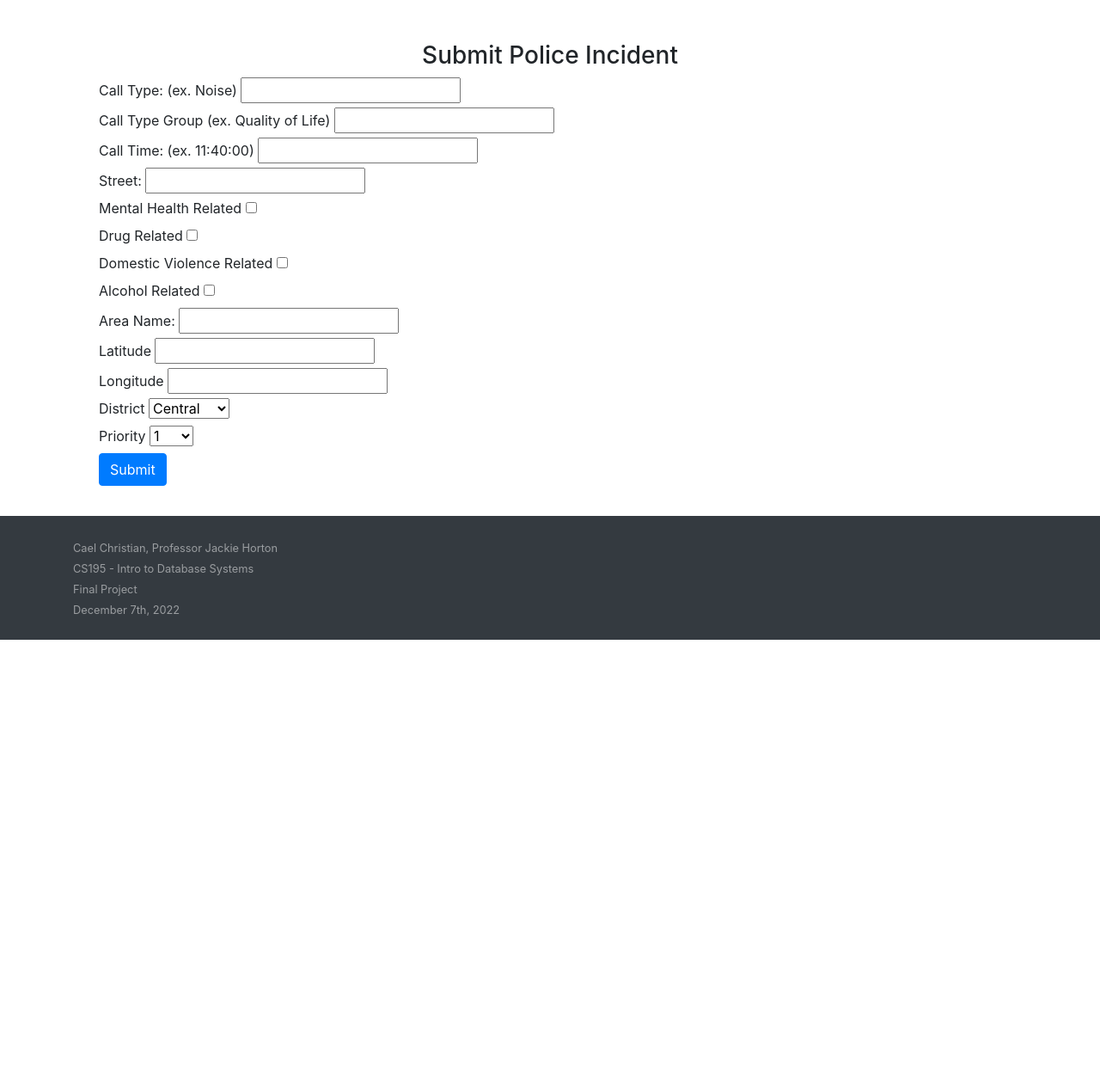
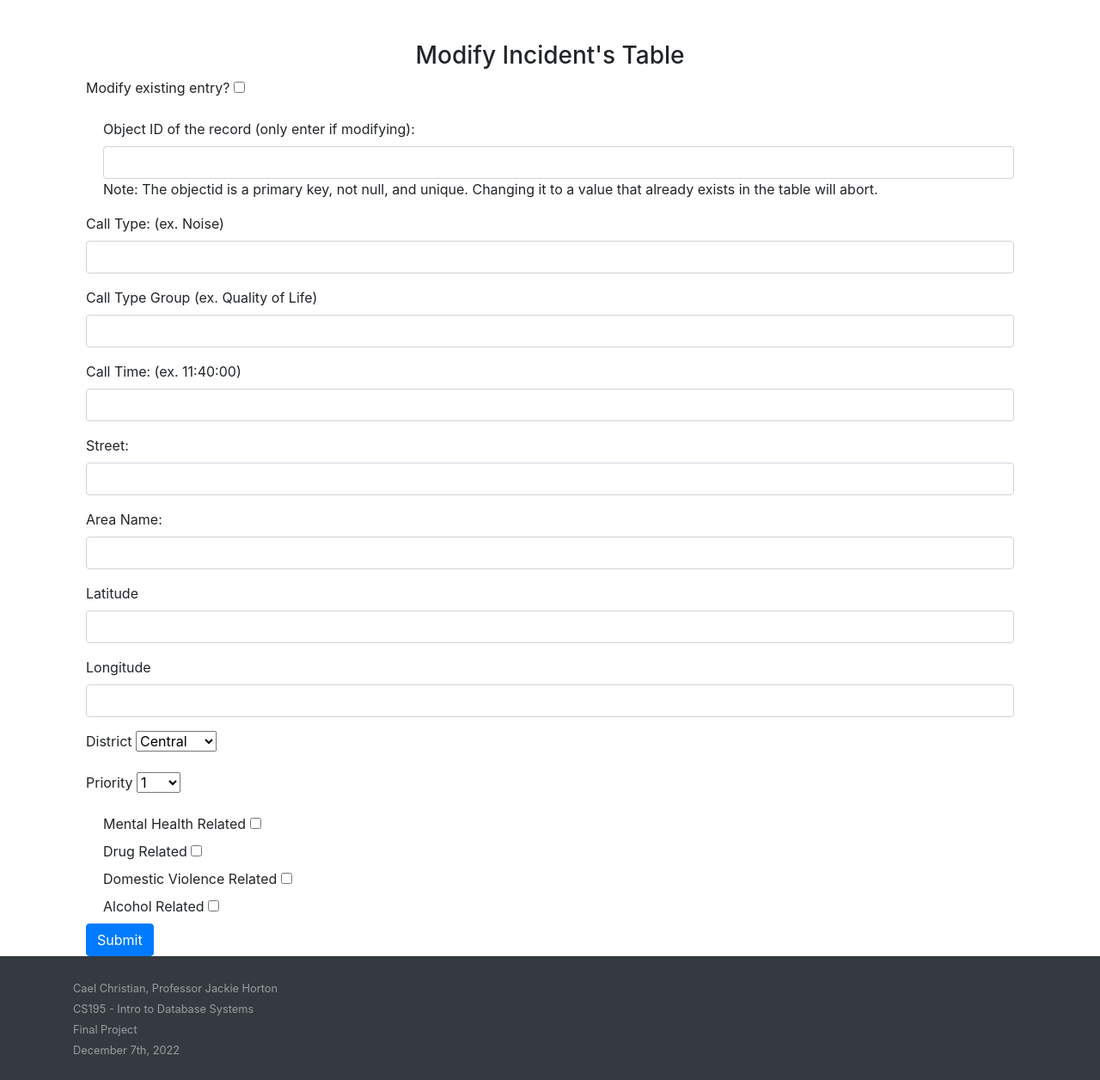
Before and after one commit to caelchristian/BPD-Mapper-Visualizer, a Flask app: page /incident_form in a window 1280 px wide. Shown: the part 56-1312 px from the top of the page at 86% size. Before the commit the page ends 800 px from the top, so only its background shows below. Run offline with Flask 2, Linux system fonts and the light colour scheme; some libraries are stand-ins or nearby versions.

Commit message:
getting somewhere

```diff
--- a/final/templates/incident_form.html
+++ b/final/templates/incident_form.html
@@ -2,44 +2,137 @@
 {% block title %}Home{% endblock %}
 {% block content %}
 <div class="container pt-md-5">
+    <form method="POST">
+        <div class="form-group">
+            <h3 class="text-center">Modify Incident's Table</h3>
+            <label for="modify">Modify existing entry?</label>
+            <input class="form-check-label" type="checkbox" name="modify">
+        </div>
+        <div class="form-check">
+            <label for="objectid">Object ID of the record (only enter if modifying):</label>
+            <input class="form-control" type="number" name="objectid">
+            <p>Note: The objectid is a primary key, not null, and unique.
+                Changing it to a value that already exists in the table will abort.</p>
 
-    <form method="POST">
-        <div class="container">
-            <div class="row align-items-start">
-                <div class="col">
-                    <h3 class="text-center">Submit Police Incident</h3>
+        </div>
+        <div class="form-group">
+            <label for="call_type">Call Type: (ex. Noise)</label>
+            <input class="form-control" type="text" name="call_type">
+        </div>
+        <div class="form-group">
+            <label for="call_type_group">Call Type Group (ex. Quality of Life)</label>
+            <input class="form-control" type="text" name="call_type_group">
+        </div>
+        <div class="form-group">
+            <label for="call_time">Call Time: (ex. 11:40:00)</label>
+            <input class="form-control" type="text" name="call_time">
+        </div>
+        <div class="form-group">
+            <label>Street:</label>
+            <input class="form-control" type="text" name="street">
+        </div>
 
-                    <label>Call Type: (ex. Noise)</label>
-                    <input type="text" name="call_type"><br>
+            <!-- <label for = "call_origin">Call Origin:</label>
+                        911 <input type="radio" name="call_origin" value = "911">
+                        In Person <input type="radio" name="call_origin" value = "in_person">
+                        Officer/Radio <input type="radio" name="call_origin" value = "officer_radio">
+                        Online Report <input type="radio" name="call_origin" value = "online">
+                        Phone <input type="radio" name="call_origin" value = "phone">
+                        Unknown <input type="radio" name="call_origin" value = "Unknown"> -->
 
-                    <label for = "call_type_group">Call Type Group (ex. Quality of Life)</label>
-                    <input type="text" name="call_type_group"><br>
+        <div class="form-group">
+            <label for="areaname">Area Name: </label>
+            <input class="form-control" type="text" name="areaname">
+        </div>
 
-                    <label for = "call_time">Call Time: (ex. 11:40:00)</label>
-                    <input type="text" name="call_time"><br>
+        <div class="form-group">
+            <label for="latitude">Latitude</label>
+            <input class="form-control" type="text" name="latitude">
+        </div>
 
-                    <label>Street:</label>
-                    <input type="text" name="street"><br>
+        <div class="form-group">
+            <label for="longitude">Longitude</label>
+            <input class="form-control" type="text" name="longitude">
+        </div>
+        <!-- <label for = "date">Date of incident: </label>
+                <input type="date" name="date"> -->
+        <div class="form-group">
+            <label for="district">District</label>
+            <select name="district">
+                <option value="Central">Central</option>
+                <option value="East">East</option>
+                <option value="North">North</option>
+                <option value="South">South</option>
+                <option value="unknown">Unknown</option>
+            </select>
+        </div>
+        <div class="form-group">
+        <label for="priority">Priority</label>
+        <select name="priority">
+            <option name="priority" value="1">1
+            <option name="priority" value="2">2
+            <option name="priority" value="3">3
+            <option name="priority" value="NA">N/A
+        </select>
+        </div>
 
-                    <!-- <label for = "call_origin">Call Origin:</label><br>
-                        911 <input type="radio" name="call_origin" value = "911"><br>
-                        In Person <input type="radio" name="call_origin" value = "in_person"><br>
-                        Officer/Radio <input type="radio" name="call_origin" value = "officer_radio"><br>
-                        Online Report <input type="radio" name="call_origin" value = "online"><br>
-                        Phone <input type="radio" name="call_origin" value = "phone"><br>
-                        Unknown <input type="radio" name="call_origin" value = "Unknown"><br><br> -->
+        <div class="form-check">
+            <label>Mental Health Related</label>
+            <input class="form-check-label" type="checkbox" name="mental_health_related">
+        </div>
+        <div class="form-check">
+            <label>Drug Related</label>
+            <input class="form-check-label" type="checkbox" name="drug_related">
+        </div>
 
-                    <label>Mental Health Related</label>
-                    <input type="checkbox" name="mental_health_related"><br>
+        <div class="form-check">
+            <label>Domestic Violence Related</label>
+            <input class="form-check-label" type="checkbox" name="dv_related">
+        </div>
+        <div class="form-check">
+            <label for="alcohol_related">Alcohol Related </label>
+            <input class="form-check-label" type="checkbox" name="alcohol_related">
+        </div>
 
-                    <label>Drug Related</label>
-                    <input type="checkbox" name="drug_related"><br>
+        <button type="submit" class="btn btn-primary" name="button">Submit</button>
+    </form>
+</div>
 
-                    <label>Domestic Violence Related</label>
-                    <input type="checkbox" name="dv_related"><br>
+{% endblock %}
 
-                    <label for = "alcohol_related">Alcohol Related </label>
-                    <input type="checkbox" name="alcohol_related"><br>
+
+
+<!-- DELETE LATER-->
+<!-- <div class="col">
+                        <label for = "objectid">Object ID of the record:</label>
+                        <input type="number" name="objectid">
+                        <p>Note: The objectid is a primary key, not null, and unique.
+                            As of now you cannot modify objectid for database integrity.</p>
+
+                        <label>Column to modify:</label>
+                        <select name = "column">
+                            <option value="incident_number">incident_number</option>
+                            <option value = "call_type">call_type</option>
+                            <option value="call_type_group">call_type_group</option>
+                            <option value = "call_time">call_time</option>
+                            <option value="street">street</option>
+                            <option value = "mental_health">mental_health</option>
+                            <option value="drug_related">drug_related</option>
+                            <option value="dv_related">dv_related</option>
+                            <option value="alcohol_related">alcohol_related</option>
+                            <option value="areaname">areaname</option>
+                            <option value="latitude">latitude</option>
+                            <option value="longitude">longitude</option>
+                            <option value="district">district</option>
+                            <option value="priority">priority</option>
+                        </select>
+
+                        <label for = "new_value">New Value:</label>
+                        <input type="text" name="new_value">
+
+                        <button type="submit" class="btn btn-primary" name="modify_button">Submit</button>
+                    </div> -->
+
 
 <!-- <label for= "area">Area: </label>
                         <select name = "area">
@@ -50,42 +143,4 @@
                             <option value = "e">E</option>
                             <option value = "airport">Airport</option>
                             <option value = "unknown">Unknown</option>
-                    </select><br> -->
-
-                    <label for = "area_name">Area Name: </label>
-                    <input type="text" name="area_name"><br>
-
-                    <label for = "latitude">Latitude</label>
-                    <input type="text" name="latitude"><br>
-
-                    <label for = "longitude">Longitude</label>
-                    <input type="text" name="longitude"><br>
-
-                    <!-- <label for = "date">Date of incident: </label>
-                    <input type="date" name="date"><br> -->
-
-                    <label for = "district">District</label>
-                        <select name = "district">
-                        <option value = "Central">Central</option>
-                        <option value = "East">East</option>
-                        <option value = "North">North</option>
-                        <option value = "South">South</option>
-                        <option value = "unknown">Unknown</option>
-                    </select><br>
-
-                    <label for = "priority">Priority</label>
-                    <select name = "priority">
-                        <option name="priority" value="1">1<br>
-                        <option name="priority" value="2">2<br>
-                        <option name="priority" value="3">3<br>
-                        <option name="priority" value="NA">N/A<br>
-                    </select><br>
-
-                    <button type="submit" class="btn btn-primary" name="button">Submit</button>
-
-                </div>
-            </div>
-        </div>
-    </form>
-</div>
-{% endblock %}
+                        </select> -->
--- a/final/views.py
+++ b/final/views.py
@@ -26,7 +26,46 @@ def get_password():
 @views.route('/incident_form', methods=['GET', 'POST'])
 def incident_form():
     table_name = "incidents"
+    modify = False
+    objectid = None
+    incident_number = None
+
     if request.method == 'POST':
+        conn = get_db_connection()
+        # User chooses to create new entry
+        if request.form.get("modify") == "on":
+            # user chose to modify a record
+            modify = True
+            # retrieve id
+            objectid = request.form.get("objectid")
+            if objectid:
+                # try to find record from objectid
+                res = conn.execute(f"""SELECT *
+                                    FROM incidents
+                                    WHERE objectid = {objectid}
+                                    """)
+
+                # if record exists
+                if res.fetchone():
+                    # grab incident_number
+                    res = conn.execute(f"""SELECT incident_number
+                                    FROM incidents
+                                    WHERE objectid = {objectid}
+                                    """)
+
+                    incident_number = res.fetchone()[0]
+
+                    # attempt to change column of record
+                    conn.execute(f"""
+                                    DELETE FROM incidents
+                                    WHERE objectid = {objectid}
+                                    """)
+                else:
+                    flash(f"Record could not be found with objectid = {objectid}", category="error")
+                    print("record not found")
+            else:
+                flash(f"Object ID must be specified for modifying existing entries.", category="error")
+
         any_none_values = False
         for key, val in request.form.items():
             # unchecked buttons are not keys in dict
@@ -35,20 +74,21 @@ def incident_form():
                 any_none_values = True
 
         if not any_none_values:
-            conn = get_db_connection()
-            res = conn.execute(f"""
+            # don't overwrite unique fields if modifying
+            if not modify:
+                res = conn.execute(f"""
                         SELECT MAX(objectid)
                         FROM {table_name}
                         """)
-            # max objectid+1 is new object id
-            objectid = str(int(res.fetchone()[0] + 1))
+                # max objectid+1 is new object id
+                objectid = str(int(res.fetchone()[0] + 1))
 
-            res = conn.execute(f"""
-                            SELECT MAX(incident_number)
-                            FROM {table_name}
-                            """)
-            # next incident number is max + 1
-            incident_number = str(int(res.fetchone()[0]) + 1)
+                res = conn.execute(f"""
+                                SELECT MAX(incident_number)
+                                FROM {table_name}
+                                """)
+                # next incident number is max + 1
+                incident_number = str(int(res.fetchone()[0]) + 1)
 
             call_type = request.form.get("call_type")
             call_type_group = request.form.get("call_type_group")
@@ -75,14 +115,12 @@ def incident_form():
             else:
                 alcohol_related = 0
 
-            areaname = request.form.get("area_name")
+            areaname = request.form.get("areaname")
             latitude = request.form.get("latitude")
             longitude = request.form.get("longitude")
             district = request.form.get("district")
             priority = request.form.get("priority")
 
-            # print(res.fetchall())
-            c = conn.cursor()
             conn.execute(f"INSERT INTO incidents VALUES (?,?,?,?,?,?,?,?,?,?,?,?,?,?,?)",
                 (objectid, incident_number, call_type,
                 call_type_group, call_time, street,
@@ -93,6 +131,7 @@ def incident_form():
             flash("Successfully inserted into table!", category="info")
         else:
             flash("One or more text box values are empty", category="error")
+        print("got here")
 
     return render_template("incident_form.html", user=current_user)
 
@@ -100,7 +139,60 @@ def incident_form():
 @views.route('/arrest_form', methods=['GET', 'POST'])
 def form():
     table_name = "arrests"
+    modify = False
+
+    # Column names
+    objectid = None
+    incident_number = None
+    # arrest_date = None
+    # gender = None
+    # race = None
+    # age = None
+    # charge = None
+    # most_serious = None
+    # felony = None
+    # violent = None
+    # category = None
+
+
+    modify = False
+    objectid = None
+
     if request.method == 'POST':
+        conn = get_db_connection()
+        # User chooses to create new entry
+        if request.form.get("modify") == "on":
+            # user chose to modify a record
+            modify = True
+            # retrieve id
+            objectid = request.form.get("objectid")
+            if objectid:
+                # try to find record from objectid
+                res = conn.execute(f"""SELECT *
+                                    FROM arrests
+                                    WHERE objectid = {objectid}
+                                    """)
+                # if record exists
+                if res.fetchone():
+                    # grab incident_number
+                    res = conn.execute(f"""SELECT incident_number
+                                    FROM incidents
+                                    WHERE objectid = {objectid}
+                                    """)
+
+                    incident_number = res.fetchone()[0]
+
+                    # attempt to change column of record
+                    conn.execute(f"""
+                                    DELETE FROM arrests
+                                    WHERE objectid = {objectid}
+                                    """)
+                else:
+                    flash(f"Record could not be found with objectid = {objectid}", category="error")
+                    print("record not found")
+            else:
+                flash(f"Object ID must be specified for modifying existing entries.", category="error")
+
         any_none_values = False
         for key, val in request.form.items():
             # unchecked buttons are not keys in dict
@@ -110,20 +202,20 @@ def form():
                 any_none_values = True
 
         if not any_none_values:
-            conn = get_db_connection()
-            res = conn.execute(f"""
-                        SELECT MAX(objectid)
-                        FROM {table_name}
-                        """)
-            # max objectid+1 is new object id
-            objectid = str(int(res.fetchone()[0] + 1))
+            # don't overwrite objectid if modifying
+            if not modify:
+                res = conn.execute(f"""
+                    SELECT MAX(objectid) FROM {table_name}
+                    """)
+                # max objectid+1 is new object id
+                objectid = str(int(res.fetchone()[0] + 1))
 
-            res = conn.execute(f"""
-                            SELECT MAX(incident_number)
-                            FROM {table_name}
-                            """)
-            # next incident number is max + 1
-            incident_number = str(int(res.fetchone()[0]) + 1)
+                res = conn.execute(f"""
+                                SELECT MAX(incident_number)
+                                FROM {table_name}
+                                """)
+                # next incident number is max + 1
+                incident_number = str(int(res.fetchone()[0]) + 1)
 
             arrest_date = request.form.get("date")
             gender = request.form.get("gender")
@@ -151,13 +243,14 @@ def form():
             # print(res.fetchall())
             c = conn.cursor()
             conn.execute(f"INSERT INTO arrests VALUES (?,?,?,?,?,?,?,?,?,?,?)",
-                (objectid, incident_number, arrest_date,
-                gender, race, age, charge, most_serious,
-                felony, violent, category))
+                (objectid, incident_number, arrest_date, gender, race, age,
+                 charge, most_serious, felony, violent, category))
             conn.commit()
+
             flash("Successfully inserted into table!", category="info")
         else:
-            flash("One or more text box values are empty", category="error")
+            flash("One or more text box values are either empty or invalid", category="error")
+
     return render_template("arrest_form.html", user=current_user)
 
 
```
Also changed, not shown: final/templates/arrest_form.html (+71 -30 lines), instance/data.db, 2 other files. Lines whose indentation alone changed are shown as unchanged.
